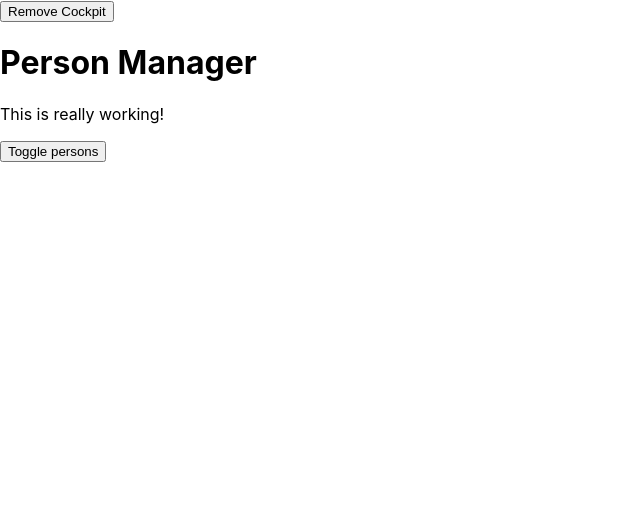
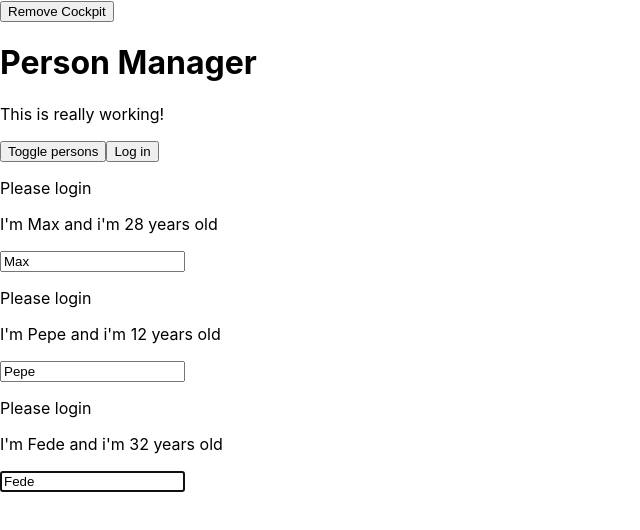
Before and after one commit to tomasmendesr/my-react-app, a React app: page / in a window 1280 px wide. Shown: the top 530 px of the page, without its empty margins (0-640 px from the left). Built offline with nearby package versions, Linux system fonts and the light colour scheme.

Commit message:
using the context API

```diff
--- a/src/components/Cockpit/Cockpit.js
+++ b/src/components/Cockpit/Cockpit.js
@@ -1,12 +1,17 @@
-import React from 'react';
+import React, { useEffect, useRef } from 'react';
 import classes from './Cockpit.css';
+import AuthContext from '../../context/auth-context';
 
 const cockpit = (props) => {
-    React.useEffect(() => {
+    const toggleBtnRef = useRef(null);
+
+    useEffect(() => {
       console.log('[Cockpit.js] useEffect');
-      setTimeout(() => {
-        alert('Mock http request');
-      }, 1000);
+      // Http Request...
+      // setTimeout(() => {
+      // alert('Mock http request');
+      //}, 1000);
+      toggleBtnRef.current.click();
       return () => {
         console.log('[Cockpit.js] cleanup work in useEffect');
       };
@@ -38,8 +43,13 @@
             <h1>{props.title}</h1>
             <p className={assignedClasses.join(' ')}>This is really working!</p>
             <button
+                ref={toggleBtnRef}
                 className={btnClass}
-                onClick={props.clicked}>Toggle persons</button>
+                onClick={props.clicked}>Toggle persons
+            </button>
+            <AuthContext.Consumer>
+              {context => <button onClick={context.login}>Log in</button>}
+            </AuthContext.Consumer>
         </div>
     );
 };
--- a/src/components/Persons/Person/Person.js
+++ b/src/components/Persons/Person/Person.js
@@ -3,6 +3,7 @@
 import Aux from '../../../hoc/Auxiliary';
 import withClass from '../../../hoc/withClass';
 import PropTypes from 'prop-types';
+import AuthContext from '../../../context/auth-context';
 
 class Person extends Component {
     constructor(props){
@@ -18,7 +19,13 @@
     render() {
         console.log("[Person.js] rendering...");
         return (
-            <Aux> // Same as Fragment
+            <Aux>
+                <AuthContext.Consumer>
+                    {(context) => context.authenticated ?
+                        <p>Authenticated!</p>
+                        : <p>Please login</p>
+                    }
+                </AuthContext.Consumer>
                 <p key="i1" onClick={this.props.click}>
                     I'm {this.props.name} and i'm {this.props.age} years old
                 </p>
--- a/src/containers/App.js
+++ b/src/containers/App.js
@@ -4,6 +4,7 @@
 import Cockpit from '../components/Cockpit/Cockpit';
 import withClass from '../hoc/withClass';
 import Aux from '../hoc/Auxiliary';
+import AuthContext from '../context/auth-context';
 
 class App extends Component {
   constructor(props){
@@ -20,7 +21,8 @@
     otherState: 'some other value',
     showPersons: false,
     showCockpit: true,
-    changeCounter: 0
+    changeCounter: 0,
+    authenticated: false
   }
 
   static getDerivedStateFromProps(props, state) {
@@ -60,19 +62,23 @@
         changeCounter: prevState.changeCounter + 1
       };
     });
-  }
+  };
 
   deletePersonHandler = (personIndex) => {
      // const persons = this.state.persons.slice(); //slice create a copy
       const persons = [...this.state.persons]; // it's a copy
       persons.splice(personIndex, 1);
       this.setState({persons: persons});
-  }
+  };
 
   togglePersonsHandler = () => {
       const doesShow = this.state.showPersons;
       this.setState({showPersons: !doesShow});
-  }
+  };
+
+  loginHandler = () => {
+    this.setState({authenticated: true});
+  };
 
   render() {
     console.log('[App.js] render');
@@ -83,22 +89,33 @@
           <Persons
             persons={this.state.persons}
             clicked={this.deletePersonHandler}
-            changed={this.nameChangedHandler}/>
+            changed={this.nameChangedHandler}
+            isAuthenticated={this.state.authenticated}/>
       );
     }
 
     return (
         <Aux>
-          <button onClick={() => {
+          <button
+            onClick={() => {
               this.setState({showCockpit: false})
-          }}>Remove Cockpit</button>
-          {this.state.showCockpit ?
+            }}>
+            Remove Cockpit
+          </button>
+          <AuthContext.Provider value={{
+            authenticated: this.state.authenticated,
+            login: this.loginHandler}}
+          >
+            {this.state.showCockpit ? (
               <Cockpit
                 title={this.props.appTitle}
                 personsLength={this.state.persons.length}
                 showPersons={this.state.showPersons}
-            clicked={this.togglePersonsHandler}/> : null}
+                clicked={this.togglePersonsHandler}
+              />
+            ) : null}
             {persons}
+          </AuthContext.Provider>
         </Aux>
     );
    // return React.createElement('div', {className: 'App'}, React.createElement('h1', null, 'Hi, I\'m a react app!!!'));
--- /dev/null
+++ b/src/context/auth-context.js
@@ -0,0 +1,8 @@
+import React from 'react';
+
+const authContext = React.createContext({
+    authenticated: false,
+    login: () => {}
+});
+
+export default authContext;
```
Also changed, not shown: src/components/Persons/Persons.js (+4 -3 lines). Lines whose indentation alone changed are shown as unchanged.
